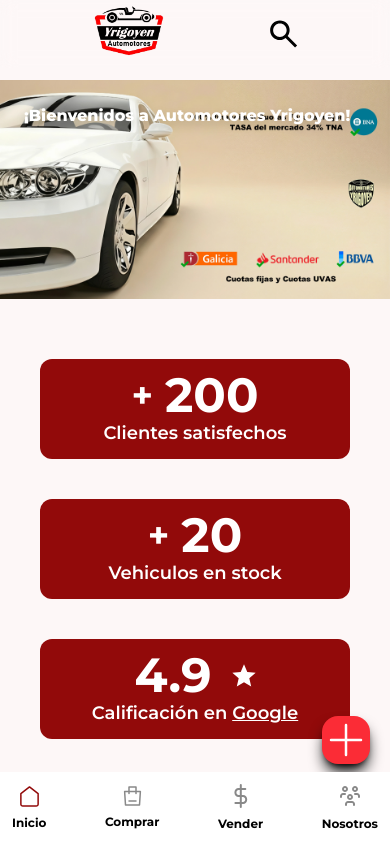
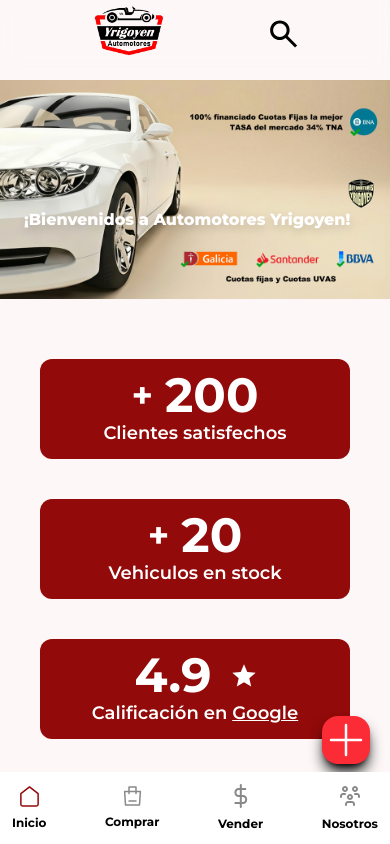
Before and after one commit to ttttttomas/automororesirigoyen-website, a Next.js app: page / in a window 390 px wide. Shown: the top 844 px of the page. Built offline with nearby package versions, Linux system fonts and the light colour scheme; no server answers.

Commit message:
fixed cars id fixed title in home

```diff
--- a/app/cars/[id]/page.jsx
+++ b/app/cars/[id]/page.jsx
@@ -1,7 +1,7 @@
 'use client'
 import CarruselImg from "@/app/components/cars/CarruselImg";
 import Link from "next/link";
-import { useContext, useEffect, useState } from "react";
+import React, { useContext, useEffect, useState } from "react";
 import { CarsContext } from "@/app/context/CarsContext";
 import Loading from "@/app/components/Loading";
 import { useCarForm } from "@/app/context/FormContext";
@@ -14,7 +14,7 @@
   const {getCarbyId} = useContext(CarsContext);
 
   const [currentCar, setCurrentCar] = useState(null);
-  const id = params.id;
+    const { id } = React.use(params)
 
 
   useEffect(() => {
--- a/app/components/home/Carrusel.tsx
+++ b/app/components/home/Carrusel.tsx
@@ -27,7 +27,7 @@
         <img className="w-full object-cover max-h-200" src="/img.jpg" alt="img" />
         {/* <div className="w-full md:h-full hero object-center rounded-2xl" /> */}
         <div className="absolute inset-0 flex justify-between flex-col items-start p-6">
-          <h1 className=" text-white drop-shadow-lg shadow-black md:text-3xl font-extrabold">¡Bienvenidos a Automotores Yrigoyen!</h1>
+          <h1 className=" text-white drop-shadow-lg shadow-black md:text-3xl text-md text-nowrap mt-26 md:mt-0 font-extrabold">¡Bienvenidos a Automotores Yrigoyen!</h1>
         </div>
     </section>
   );
--- a/app/components/home/OurCars.tsx
+++ b/app/components/home/OurCars.tsx
@@ -20,7 +20,7 @@
     <section className='text-black flex flex-col'>
         <h2 className='text-center my-8 font-bold text-3xl'>Nuestros vehiculos</h2>
         <ul className='md:grid flex flex-col items-center grid-cols-[repeat(auto-fill,minmax(250px,1fr))] md:place-items-center md:gap-32 gap-20 mx-20'>
-          {cars.slice(19,23).map((car) => (
+          {cars.slice(24,28).map((car) => (
             <Card key={car.ID} car={car} />
           ))}
         </ul>
```
